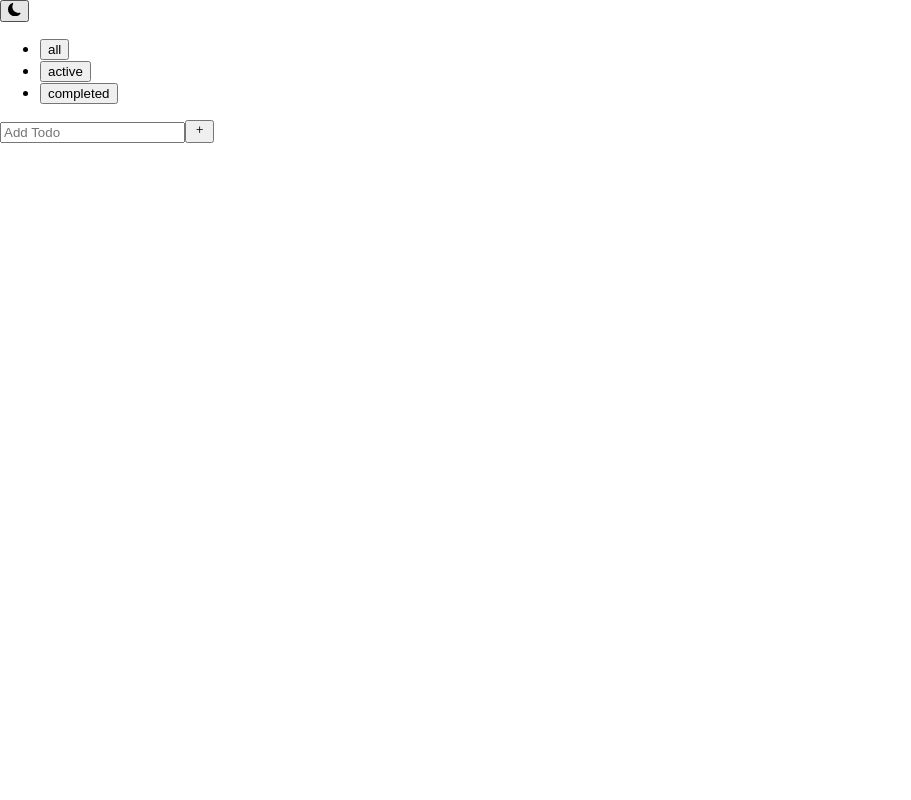
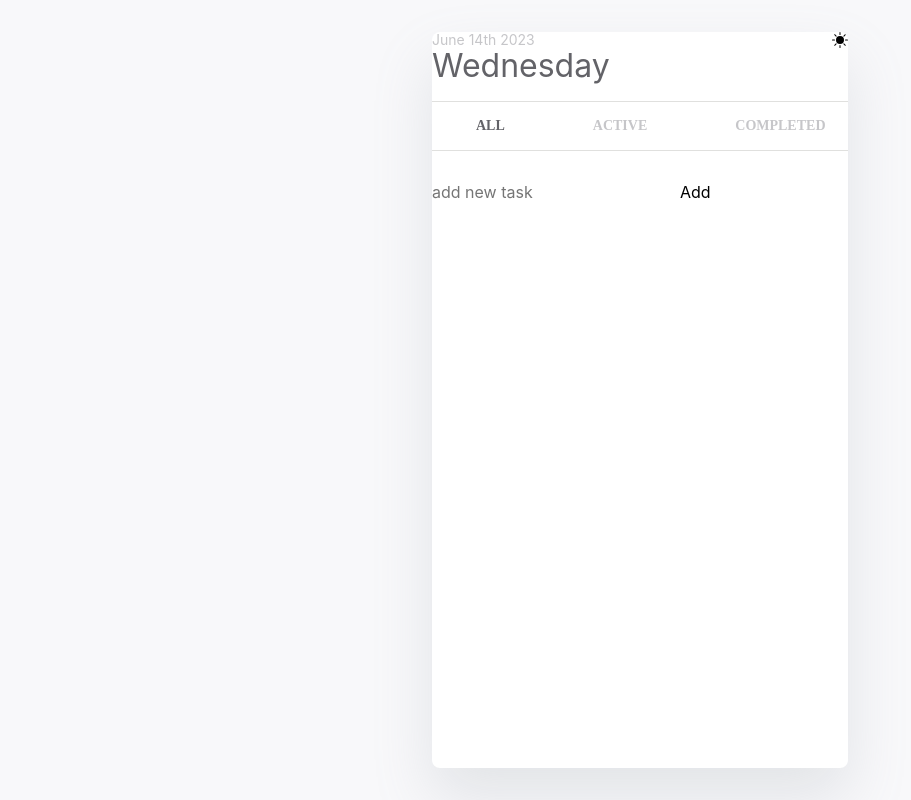
Before and after one commit to CircleYoo/Todo-App, a React (Create React App) app: page / in a window 1280 px wide. Shown: the whole page, without its empty margins (0-911 px from the left). Built offline with nearby package versions, Linux system fonts and the light colour scheme.

Commit message:
header.module.css

```diff
--- a/package.json
+++ b/package.json
@@ -6,6 +6,7 @@
     "@testing-library/jest-dom": "^5.14.1",
     "@testing-library/react": "^13.0.0",
     "@testing-library/user-event": "^13.2.1",
+    "moment": "^2.29.4",
     "react": "^18.2.0",
     "react-dom": "^18.2.0",
     "react-icons": "^4.8.0",
--- a/src/TodoList.jsx
+++ b/src/TodoList.jsx
@@ -1,5 +1,4 @@
 import React, { useEffect, useState } from 'react';
-import { BsPlus } from "react-icons/bs";
 import Todo from './components/Todo/Todo';
 import { v4 as uuidv4 } from 'uuid';
 
@@ -46,7 +45,9 @@ export default function TodoList({ filter }) {
     console.log(toggled)
   };
 
+  // todos가 업데이트되면 localStorage에 데이터 저장한다.
   useEffect(() => {
+    // 데이터 저장 : JSON 형태의 문자열로 변환한다.
     localStorage.setItem('todos', JSON.stringify(todos));
   }, [todos]);
 
@@ -78,17 +79,18 @@ export default function TodoList({ filter }) {
         <input
           type='text'
           name='todoItem'
-          placeholder='Add Todo'
+          placeholder='add new task'
           value={text}
           onChange={handleChange}
         />
-        <button type='submit'><BsPlus /></button>
+        <button type='submit'>Add</button>
       </form>
     </div>
   );
 }
 
 function storeTodos() {
+  // 데이터 출력 : todos라는 key를 불러온다.
   const todos = localStorage.getItem('todos');
   return todos ? JSON.parse(todos) : [];
 }
--- a/src/components/Header/Header.jsx
+++ b/src/components/Header/Header.jsx
@@ -2,19 +2,31 @@ import React, { useContext } from 'react';
 import { DarkModeContext } from '../../context/DarkModeContext';
 import { BsSunFill, BsFillMoonFill } from "react-icons/bs";
 import styles from './Header.module.css';
+import moment from 'moment';
 
 export default function Header({ filter, category, onFilterChange }) {
-  const { darkMode, toggleDarkMode } = useContext(DarkModeContext)
+  const { darkMode, toggleDarkMode } = useContext(DarkModeContext);
+  const date = new Date();
+  const formattedDate = moment(date).format('MMMM Do YYYY');
+  const formattedDay = moment().format('dddd');
+  console.log(formattedDate, formattedDay);
+
   return (
     <header className={styles.header}>
-      <button onClick={() => toggleDarkMode()}>
-        {darkMode ? (<BsSunFill />) : (<BsFillMoonFill />)}
-      </button>
-      <ul className={styles.filter}>
+      <nav className={styles.nav}>
+        <div className={styles.date}>
+          <p>{formattedDate}</p>
+          <h1>{formattedDay}</h1>
+        </div>
+        <button className={styles.mode} onClick={() => toggleDarkMode()}>
+          {darkMode ? (<BsFillMoonFill />) : (<BsSunFill />)}
+        </button>
+      </nav>
+      <ul className={styles.filters}>
         {category.map((value, index) => {
           return <li key={index}>
             <button
-              className={`${styles.filter} ${filter === value}`}
+              className={`${filter === value && styles.selected}`}
               onClick={() => onFilterChange(value)}
             >
               {value}
--- a/src/components/Header/Header.module.css
+++ b/src/components/Header/Header.module.css
@@ -0,0 +1,36 @@
+nav {
+  display: flex;
+  align-items: flex-start;
+  justify-content: space-between;
+}
+
+.date p {
+  color: var(--color-txt-light);
+  font-size: 0.875rem;
+  font-weight: 400;
+}
+.date h1 {
+  color: var(--color-txt);
+  margin: 0;
+  font-weight: 400;
+}
+.filters {
+  display: flex;
+  align-items: center;
+  justify-content: space-between;
+  border-top: 1px solid var(--color-line);
+  border-bottom: 1px solid var(--color-line);
+
+}
+.filters li button {
+  color: var(--color-txt-light);
+  font-family: 'suit';
+  font-weight: 600;
+  font-size: 0.875rem;
+  text-transform: uppercase;
+  margin: 1rem 2.75rem;
+  cursor: pointer;
+}
+.filters li button.selected {
+    color: var(--color-txt);
+}
--- a/src/components/Todo/Todo.jsx
+++ b/src/components/Todo/Todo.jsx
@@ -1,5 +1,6 @@
 import React from 'react';
 import { BsX } from "react-icons/bs";
+import styles from './Todo.module.css';
 
 export default function Todo({todo, onToggle, onDelete}) {
   const { id, text, status } = todo;
@@ -9,7 +10,7 @@ export default function Todo({todo, onToggle, onDelete}) {
   }
   const handleDelete = () => onDelete(todo);
   return (
-    <li>
+    <li className={styles.li}>
       <input
         type="checkbox"
         id={id}
--- a/src/index.css
+++ b/src/index.css
@@ -1,13 +1,73 @@
+:root {
+  --color-accent: #FCB523;
+  --color-bg: #F8F8FA;
+  --color-box: #FFFFFF;
+  /* --color-line: #F5F5F5; */
+  --color-line: #E0E0DE;
+  --color-txt: #636368;
+  --color-txt-light: #C6C6C9;
+  --shadow-bg: 0px 30px 60px rgba(138, 149, 158, 0.2);
+}
+html.dark {
+  --color-accent: #6D64ED;
+  --color-bg: #323544;
+    --color-box: #1C1E2A;
+  /* --color-line: #272B32; */
+  --color-line: #525152;
+  --color-txt: #F7F7F7;
+  --color-txt-light: #9E9E9E;
+  --shadow-bg: 0px 30px 60px rgba(17, 19, 21, 0.3);;
+}
 body {
+  background-color: var(--color-bg);
+  width: 100vw;
+  height: 100vh;
+  display: flex;
+  align-items: center;
+  justify-content: center;
   margin: 0;
-  font-family: -apple-system, BlinkMacSystemFont, 'Segoe UI', 'Roboto', 'Oxygen',
+  font-family: 'Sora', 'SUIT', -apple-system, BlinkMacSystemFont, 'Segoe UI', 'Roboto', 'Oxygen',
     'Ubuntu', 'Cantarell', 'Fira Sans', 'Droid Sans', 'Helvetica Neue',
     sans-serif;
   -webkit-font-smoothing: antialiased;
   -moz-osx-font-smoothing: grayscale;
 }
 
+#root {
+  /* width: 100%;
+  height: 60%; */
+  width: 416px;
+  height: 736px;
+  background-color: var(--color-box) ;
+  border-radius: 0.5rem;
+  box-shadow: var(--shadow-bg);
+  display: flex;
+  flex-direction: column;
+  max-width: 500px;
+  overflow: hidden;
+  position: relative;
+}
 code {
   font-family: source-code-pro, Menlo, Monaco, Consolas, 'Courier New',
     monospace;
 }
+
+* {
+  box-sizing: border-box;
+}
+ul {
+  list-style: none;
+  padding: 0;
+}
+
+button, input {
+  background-color: transparent;
+  border: 0;
+  margin: 0;
+  outline: 0;
+  padding: 0;
+}
+
+li, p {
+  margin: 0;
+}
--- a/src/index.js
+++ b/src/index.js
@@ -1,5 +1,6 @@
 import React from 'react';
 import ReactDOM from 'react-dom/client';
+import './normalize.css'
 import './index.css';
 import App from './App';
 import reportWebVitals from './reportWebVitals';
```
Also changed, not shown: .pnp.cjs, src/components/AddTodo/AddTodo.jsx (deleted), src/components/Todo/Todo.module.css (added), src/components/TodoList/TodoList.module.css (added), src/normalize.css (added), 1 other file (tests, documents, lock files or other folders).
